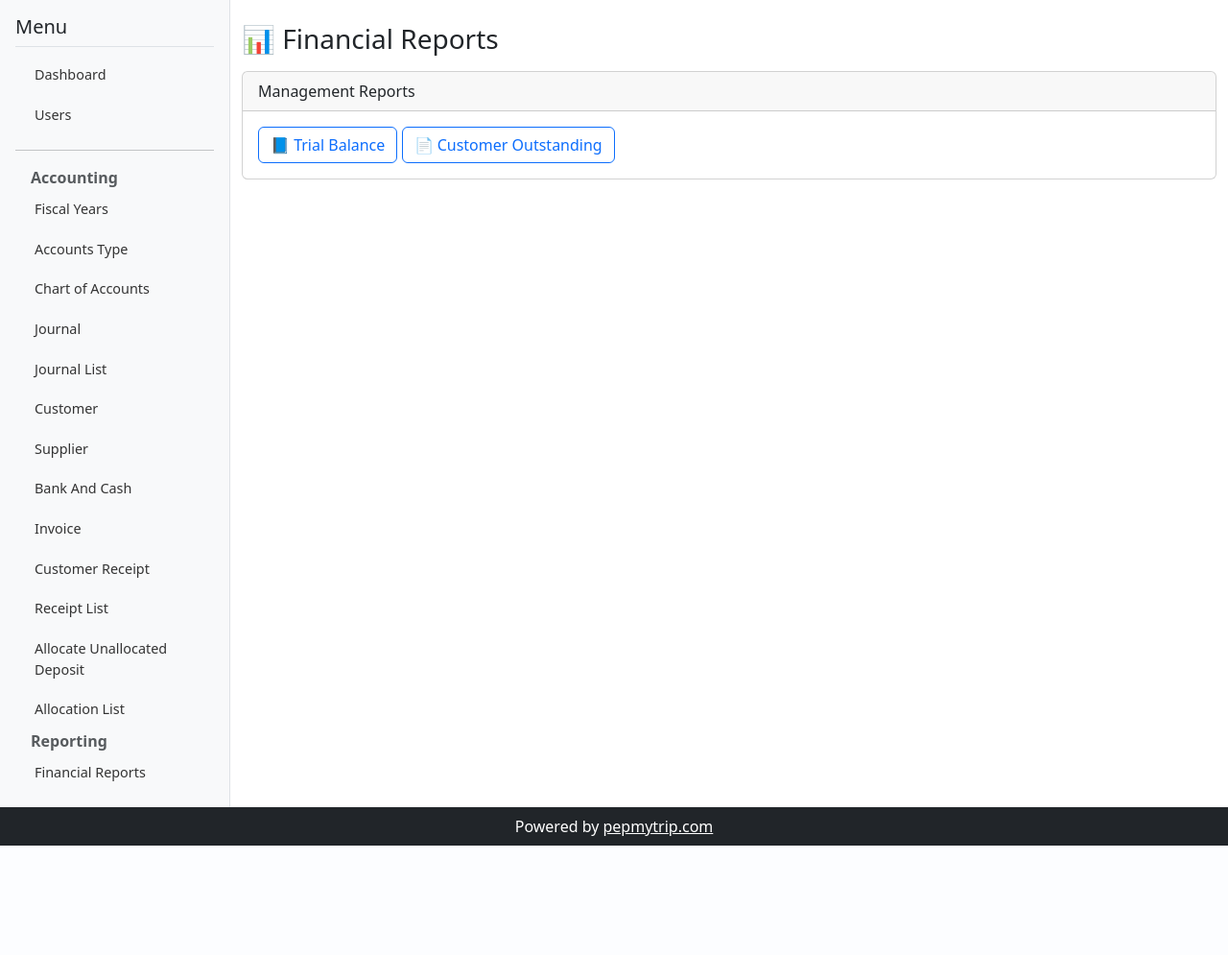
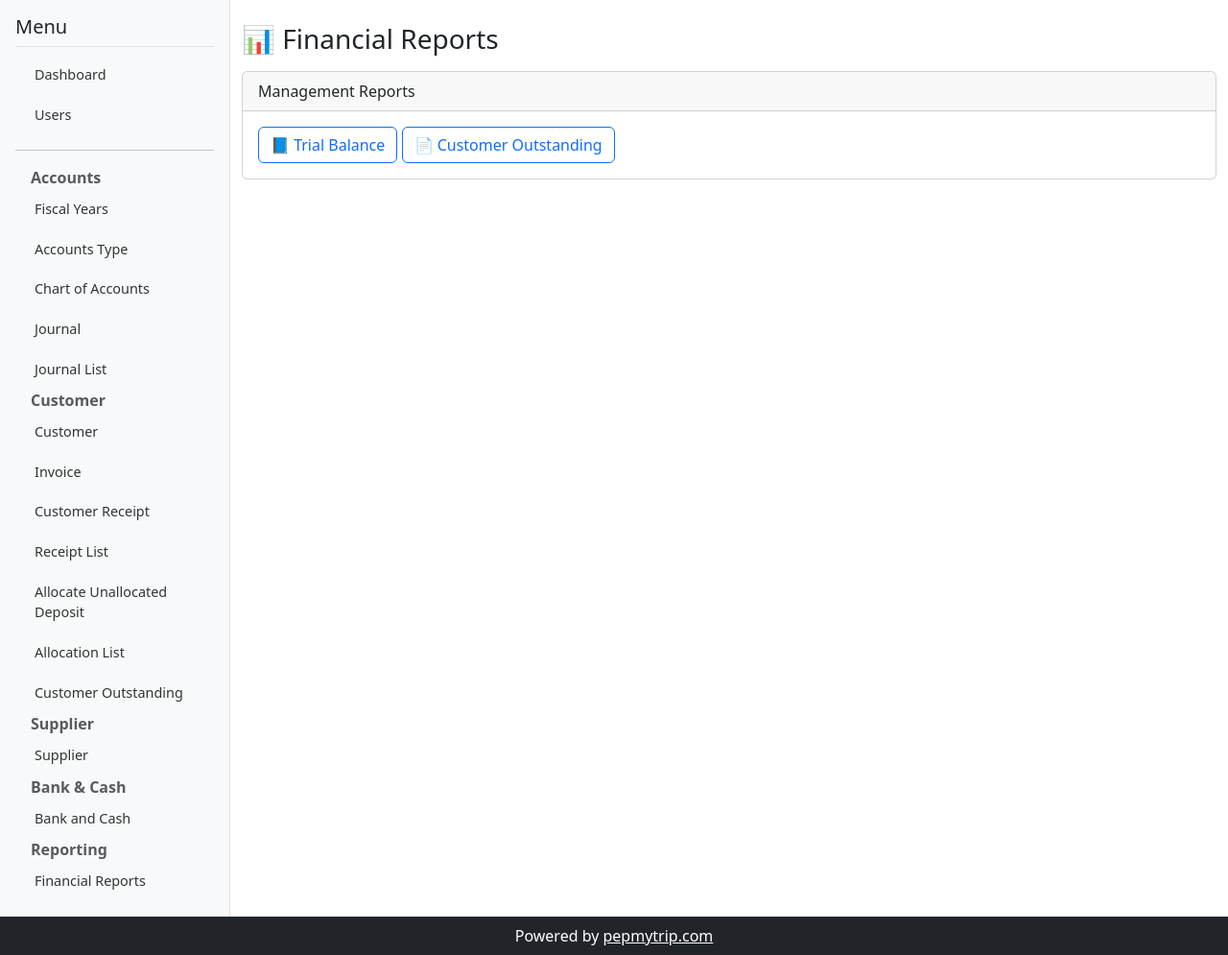
Before and after one commit to farhathwin/tbo, a Flask app: page /financial-reports in a window 1280 px wide. Shown: the part 40-1035 px from the top of the page at 96% size. Before the commit the page ends 921 px from the top, so only its background shows below. Run offline with Flask 3, Linux system fonts and the light colour scheme; tables that the repository leaves empty hold one stand-in row (values such as "Sample post"); some libraries are stand-ins or nearby versions.

Commit message:
Reorganize sidebar menu

```diff
--- a/app/templates/base.html
+++ b/app/templates/base.html
@@ -98,20 +98,29 @@
         <a href="{{ url_for('register_routes.dashboard') }}">Dashboard</a>
         <a href="{{ url_for('register_routes.user_list') }}">Users</a>
         <hr>
-        <strong class="ms-3 text-muted">Accounting</strong>
+
+        <strong class="ms-3 text-muted">Accounts</strong>
         <a href="{{ url_for('accounting_routes.manage_fiscal_years') }}">Fiscal Years</a>
         <a href="{{ url_for('account_type_routes.manage_account_types') }}">Accounts Type</a>
         <a href="{{ url_for('accounting_routes.chart_of_accounts') }}">Chart of Accounts</a>
         <a href="{{ url_for('accounting_routes.journal_entry') }}">Journal</a>
         <a href="{{ url_for('accounting_routes.journal_list') }}">Journal List</a>
+
+        <strong class="ms-3 text-muted">Customer</strong>
         <a href="{{ url_for('accounting_routes.customer_list') }}">Customer</a>
-          <a href="{{ url_for('accounting_routes.supplier_list') }}">Supplier</a>
-          <a href="{{ url_for('accounting_routes.cash_bank_list') }}">Bank And Cash</a>
         <a href="{{ url_for('accounting_routes.invoice_list') }}">Invoice</a>
         <a href="{{ url_for('accounting_routes.customer_receipt') }}">Customer Receipt</a>
         <a href="{{ url_for('accounting_routes.receipt_list') }}">Receipt List</a>
         <a href="{{ url_for('accounting_routes.allocate_unallocated_deposit') }}">Allocate Unallocated Deposit</a>
         <a href="{{ url_for('accounting_routes.allocation_list') }}">Allocation List</a>
+        <a href="{{ url_for('accounting_routes.customer_outstanding') }}">Customer Outstanding</a>
+
+        <strong class="ms-3 text-muted">Supplier</strong>
+        <a href="{{ url_for('accounting_routes.supplier_list') }}">Supplier</a>
+
+        <strong class="ms-3 text-muted">Bank &amp; Cash</strong>
+        <a href="{{ url_for('accounting_routes.cash_bank_list') }}">Bank and Cash</a>
+
         <strong class="ms-3 text-muted">Reporting</strong>
         <a href="{{ url_for('accounting_routes.financial_reports') }}">Financial Reports</a>
       </div>
```
Lines whose indentation alone changed are shown as unchanged.
